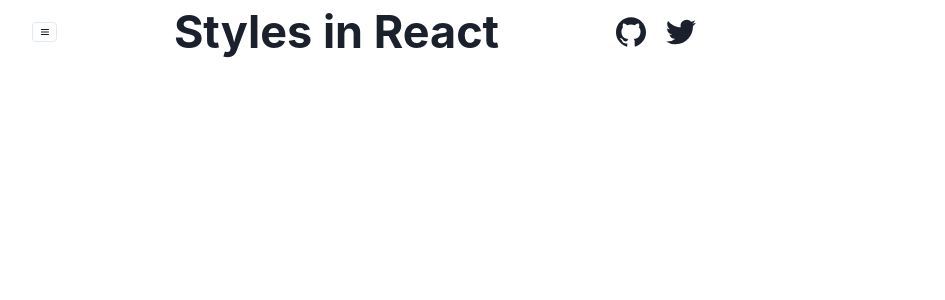
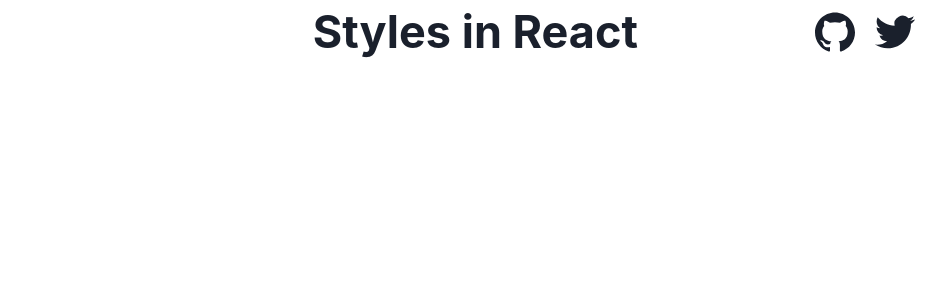
Before and after one commit to RikutoOgaki/React-CSSpage, a Next.js app: page /components/Head in a window 1280 px wide. Shown: the top 300 px of the page, without its empty margins (26-971 px from the left). Built offline with nearby package versions, Linux system fonts and the light colour scheme.

Commit message:
ReactCSS

```diff
--- a/src/pages/components/FirstView.tsx
+++ b/src/pages/components/FirstView.tsx
@@ -20,7 +20,7 @@ export default function FirstView() {
                     // margin={'0 3rem'}
                     padding={'2rem'}>
                     <Box as='section'>
-                        <Text fontSize={'7xl'}>Reactでのスタイル</Text>
+                        <Text fontSize={{ base: '4xl', lg: '7xl' }} fontWeight={'extrabold'}>Reactでのスタイル</Text>
                         <Text fontSize={'3xl'}>このサイトにおとずれてくれてありがとうございます!<br />
                             このサイトでは、ReactまたはHTMLでスタイルを当てることを目的としたデザインページです。<br />
                             Reactを使い始める人やReactを使っている人がページを作る中でどのようにしてスタイルを当てて行くかを教え、<br />
@@ -32,7 +32,7 @@ export default function FirstView() {
                         </Text>
                     </Box>
                     <Box as='section'>
-                        <Text fontSize={'7xl'}>注意事項</Text>
+                        <Text fontSize={{ base: '4xl', lg: '7xl' }} fontWeight={'extrabold'}>注意事項</Text>
                         <Text fontSize={'3xl'}>
                             今回のReactについてはnext.js version13を採用しています。<br />
                             versionや環境によって導入できないなどの不具合がある場合がございますので、ご了承ください。<br />
--- a/src/pages/components/Head.tsx
+++ b/src/pages/components/Head.tsx
@@ -14,32 +14,36 @@ import { HamburgerIcon } from '@chakra-ui/icons'
 import { SiCss3, SiSass, SiChakraui, SiReact } from 'react-icons/si'
 import { SiGithub, SiTwitter } from 'react-icons/si'
 import Link from 'next/link'
+import { useRouter } from 'next/router'
 
 export default function Head() {
+
+    const router = useRouter()
+
     return (
         <>
             <Flex
                 w={'100%'}
                 h={'8vh'}
                 bg={'#fff'}
-                marginLeft={{ base: '25rem', xs: '2rem' }}
+                marginLeft={{ lg: '25rem', sm: '2rem' }}
                 justifyContent={'space-around'}
                 alignItems={'center'}
                 position={'fixed'}
                 zIndex={'0'}
                 top={0}>
-                <Box display={{ base: 'none', sm: 'block' }}>
+                <Box display={{ sm: 'block', lg: 'none' }}>
                     <Menu>
                         <MenuButton
                             as={IconButton}
                             aria-label='Options'
-                            icon={<HamburgerIcon w={'1rem'} h={'1rem'} />}
+                            icon={<HamburgerIcon w={'2rem'} h={'2rem'} />}
                             variant='outline'
-                            w={'2rem'}
-                            h={'2rem'}
+                            w={'3rem'}
+                            h={'3rem'}
                         />
                         <MenuList>
-                            <MenuItem icon={<SiCss3 />}>
+                            <MenuItem icon={<SiCss3 />} onClick={() => router.push('/CSSpage')}>
                                 CSS
                             </MenuItem>
                             <MenuItem icon={<SiSass />}>
@@ -59,12 +63,12 @@ export default function Head() {
                 </Box>
                 <Flex paddingRight={{ base: '1rem', lg: '50rem' }} gap={'2rem'}>
                     <Link href={'https://github.com/RikutoOgaki/React-CSSpage'}>
-                        <Text fontSize={{ sm: '1rem', lg: '3rem' }}>
+                        <Text fontSize={{ sm: '2rem', lg: '4rem' }}>
                             <SiGithub />
                         </Text>
                     </Link>
                     <Link href={'https://twitter.com/Rikuto_Ogaki'}>
-                        <Text fontSize={{ sm: '1rem', lg: '3rem' }}>
+                        <Text fontSize={{ sm: '2rem', lg: '4rem' }}>
                             <SiTwitter />
                         </Text>
                     </Link>
```
